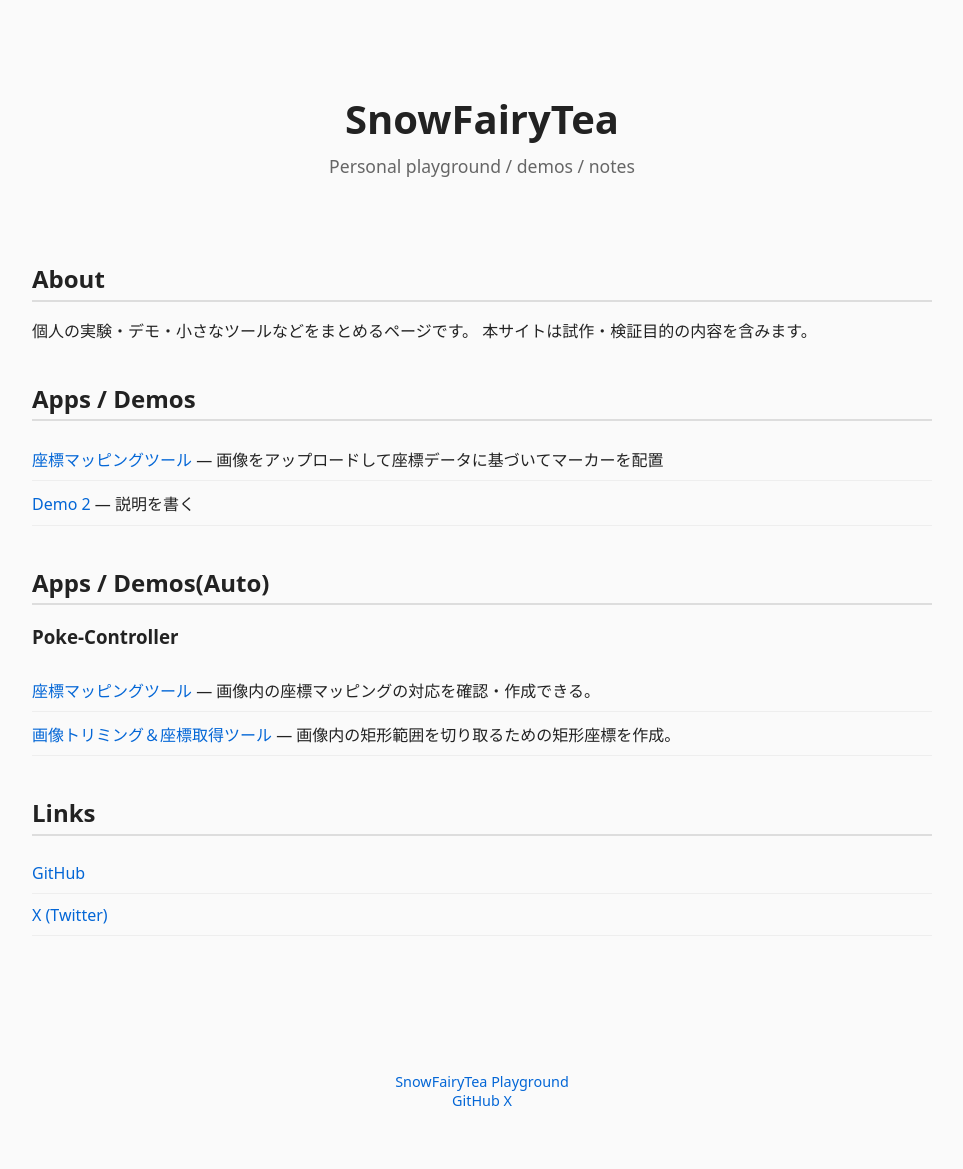
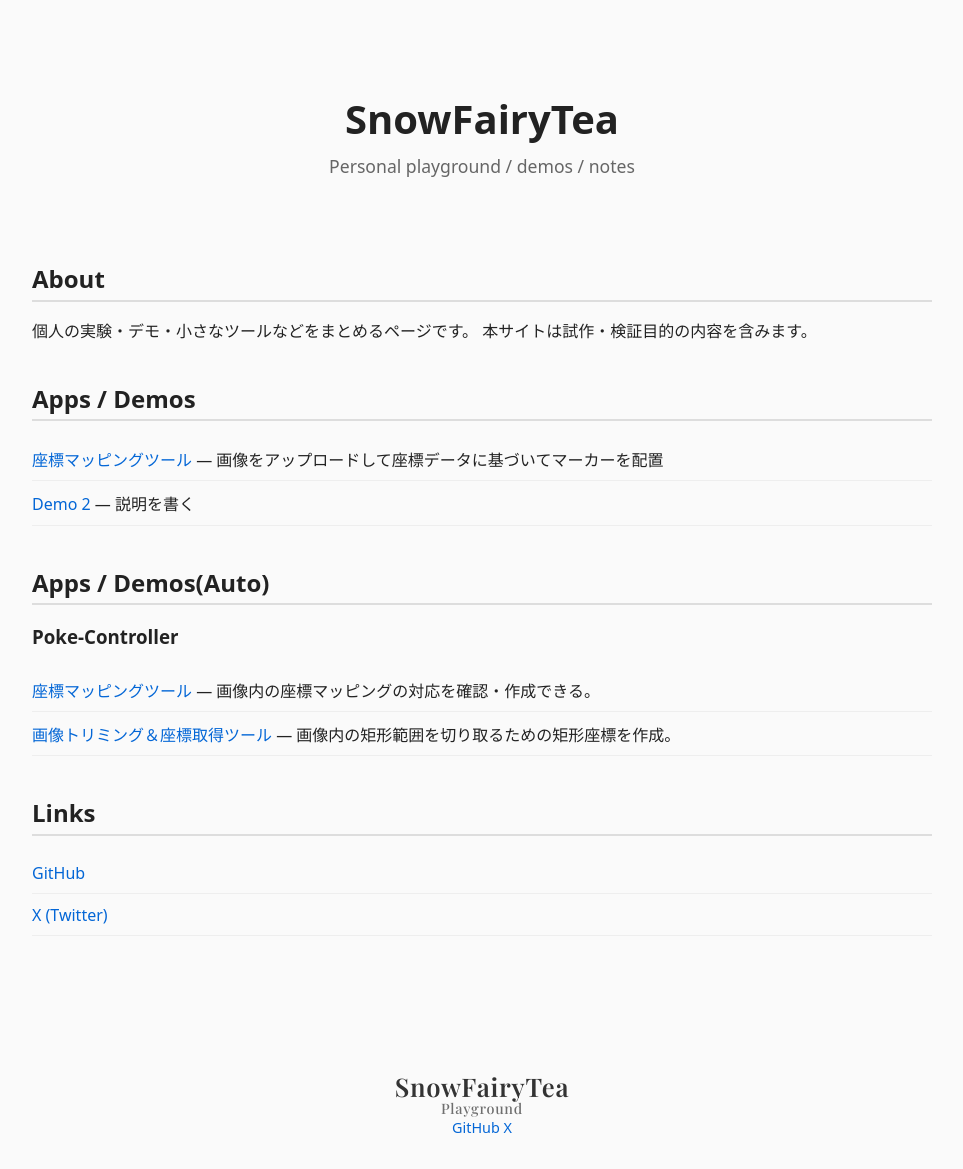
Before and after one commit to SnowFairyTea/playground, a Jekyll site: the page built from index.html, in a window 1280 px wide. Shown: the whole page, without its empty margins (158-1121 px from the left). Built offline with Jekyll 4.4.1, drawn with Linux system fonts in a browser that asks for light colours; before the commit the page ends 1142 px from its top, so only the background shows below that.

Commit message:
head-base.htmlをインクルードしてindex.htmlを整理し、アプリのリンクを更新

```diff
--- a/index.html
+++ b/index.html
@@ -4,7 +4,7 @@ title: SnowFairyTea
 <!doctype html>
 <html lang="ja">
 <head>
-  <meta charset="utf-8">
+  {% include head-base.html %}
   <title>SnowFairyTea</title>
   <meta name="viewport" content="width=device-width, initial-scale=1">
   <meta name="description" content="SnowFairyTea の個人ページ / 実験・デモ置き場">
```
